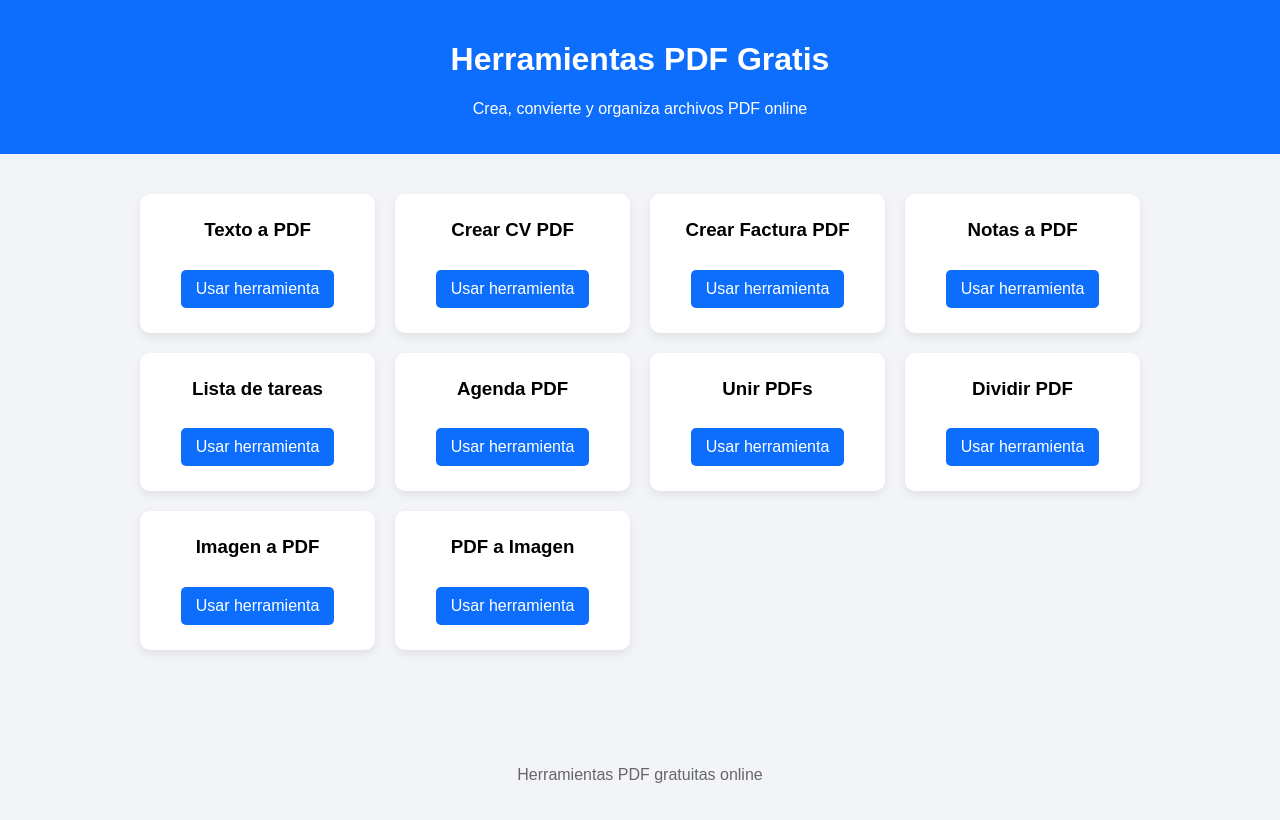
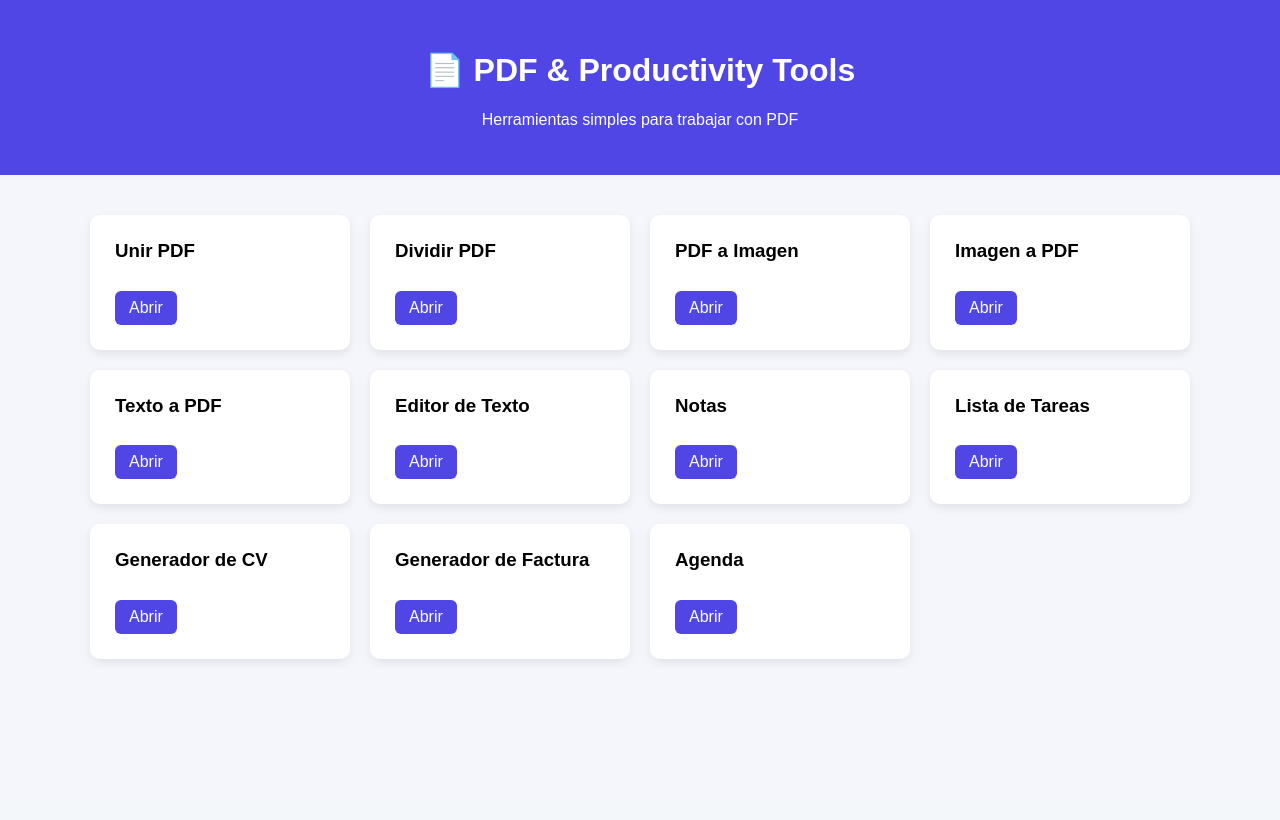
Before and after one commit to aguavellana1-lang/mi-web-pdf, a Flask app: page / in a window 1280 px wide. After the commit the page ends 662 px from the top, so only its background shows below. Run offline with Flask 3, Linux system fonts and the light colour scheme.

Commit message:
Refactor HTML structure and styles for PDF tools

```diff
--- a/templates/index.html
+++ b/templates/index.html
@@ -1,145 +1,133 @@
 <!DOCTYPE html>
 <html lang="es">
 <head>
-
 <meta charset="UTF-8">
-
-<title>Herramientas PDF Gratis | Crear y Convertir PDF Online</title>
-
-<meta name="description" content="Herramientas gratuitas para crear y convertir PDFs online: texto a PDF, unir PDF, dividir PDF, imagen a PDF y más.">
+<title>PDF Tools</title>
 
 <style>
 
 body{
-font-family:Arial, Helvetica, sans-serif;
-background:#f2f4f7;
+font-family: Arial;
+background:#f4f6fb;
 margin:0;
 }
 
 header{
-background:#0d6efd;
+background:#4f46e5;
 color:white;
-padding:20px;
+padding:30px;
 text-align:center;
 }
 
 .container{
-max-width:1000px;
+max-width:1100px;
 margin:auto;
-padding:40px;
+padding:40px 20px;
 }
 
 .grid{
 display:grid;
-grid-template-columns:repeat(auto-fit,minmax(220px,1fr));
+grid-template-columns:repeat(auto-fit,minmax(230px,1fr));
 gap:20px;
 }
 
-.tool{
+.card{
 background:white;
 padding:25px;
 border-radius:10px;
 box-shadow:0 4px 10px rgba(0,0,0,0.08);
-text-align:center;
+transition:0.2s;
 }
 
-.tool h3{
+.card:hover{
+transform:translateY(-5px);
+}
+
+.card h3{
 margin-top:0;
 }
 
-.tool a{
+.btn{
 display:inline-block;
 margin-top:10px;
-padding:10px 15px;
-background:#0d6efd;
+padding:8px 14px;
+background:#4f46e5;
 color:white;
 text-decoration:none;
-border-radius:5px;
-}
-
-.tool a:hover{
-background:#0b5ed7;
-}
-
-footer{
-text-align:center;
-padding:20px;
-margin-top:40px;
-color:#666;
+border-radius:6px;
 }
 
 </style>
-
 </head>
 
 <body>
 
 <header>
-<h1>Herramientas PDF Gratis</h1>
-<p>Crea, convierte y organiza archivos PDF online</p>
+<h1>📄 PDF & Productivity Tools</h1>
+<p>Herramientas simples para trabajar con PDF</p>
 </header>
 
 <div class="container">
 
 <div class="grid">
 
-<div class="tool">
-<h3>Texto a PDF</h3>
-<a href="/texto">Usar herramienta</a>
+<div class="card">
+<h3>Unir PDF</h3>
+<a class="btn" href="/unir_pdf">Abrir</a>
 </div>
 
-<div class="tool">
-<h3>Crear CV PDF</h3>
-<a href="/cv">Usar herramienta</a>
+<div class="card">
+<h3>Dividir PDF</h3>
+<a class="btn" href="/dividir_pdf">Abrir</a>
 </div>
 
-<div class="tool">
-<h3>Crear Factura PDF</h3>
-<a href="/factura">Usar herramienta</a>
+<div class="card">
+<h3>PDF a Imagen</h3>
+<a class="btn" href="/pdf_imagen">Abrir</a>
 </div>
 
-<div class="tool">
-<h3>Notas a PDF</h3>
-<a href="/notas">Usar herramienta</a>
+<div class="card">
+<h3>Imagen a PDF</h3>
+<a class="btn" href="/imagen_pdf">Abrir</a>
 </div>
 
-<div class="tool">
-<h3>Lista de tareas</h3>
-<a href="/tareas">Usar herramienta</a>
+<div class="card">
+<h3>Texto a PDF</h3>
+<a class="btn" href="/convertir_texto_pdf">Abrir</a>
 </div>
 
-<div class="tool">
-<h3>Agenda PDF</h3>
-<a href="/agenda">Usar herramienta</a>
+<div class="card">
+<h3>Editor de Texto</h3>
+<a class="btn" href="/texto">Abrir</a>
 </div>
 
-<div class="tool">
-<h3>Unir PDFs</h3>
-<a href="/unir-pdf">Usar herramienta</a>
+<div class="card">
+<h3>Notas</h3>
+<a class="btn" href="/notas">Abrir</a>
 </div>
 
-<div class="tool">
-<h3>Dividir PDF</h3>
-<a href="/dividir-pdf">Usar herramienta</a>
+<div class="card">
+<h3>Lista de Tareas</h3>
+<a class="btn" href="/tareas">Abrir</a>
 </div>
 
-<div class="tool">
-<h3>Imagen a PDF</h3>
-<a href="/imagen-a-pdf">Usar herramienta</a>
+<div class="card">
+<h3>Generador de CV</h3>
+<a class="btn" href="/cv">Abrir</a>
 </div>
 
-<div class="tool">
-<h3>PDF a Imagen</h3>
-<a href="/pdf-a-imagen">Usar herramienta</a>
+<div class="card">
+<h3>Generador de Factura</h3>
+<a class="btn" href="/factura">Abrir</a>
+</div>
+
+<div class="card">
+<h3>Agenda</h3>
+<a class="btn" href="/agenda">Abrir</a>
 </div>
 
 </div>
-
 </div>
-
-<footer>
-<p>Herramientas PDF gratuitas online</p>
-</footer>
 
 </body>
 </html>
```
